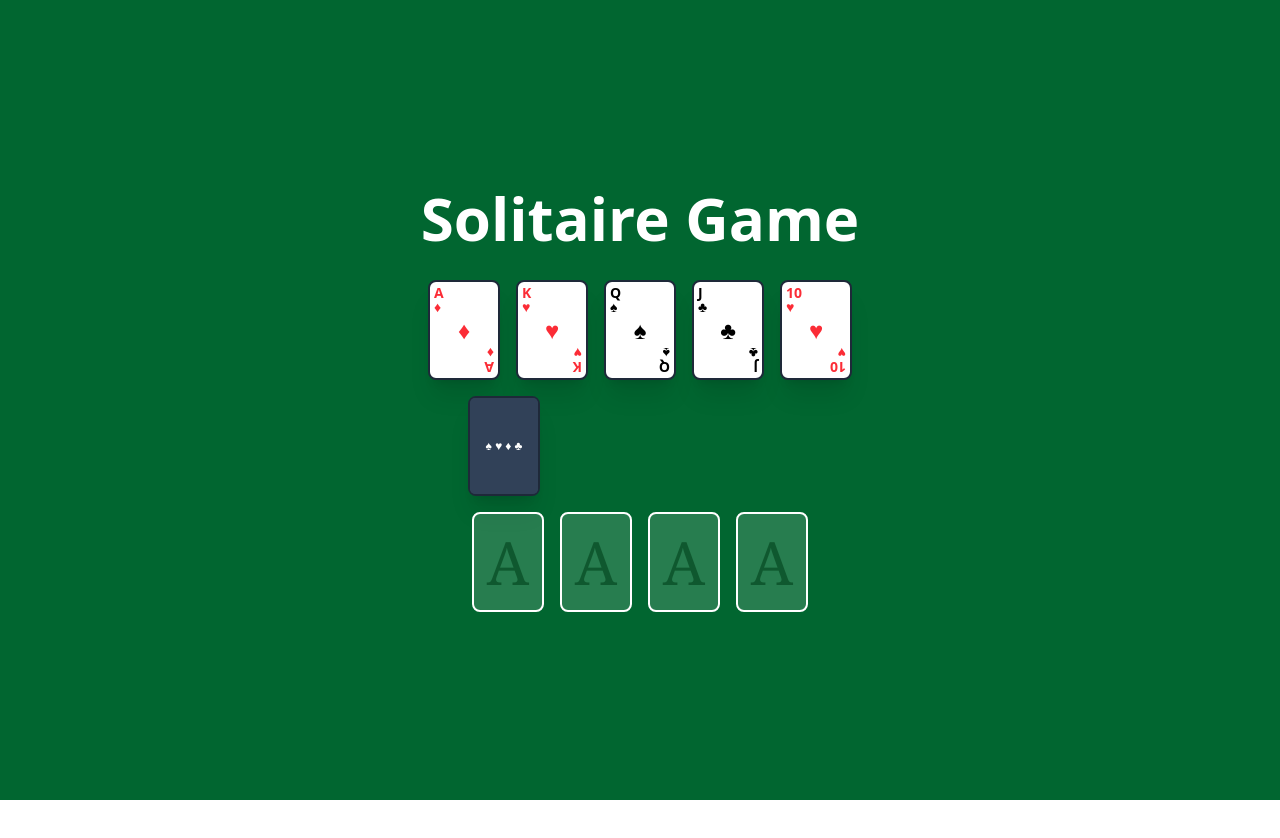
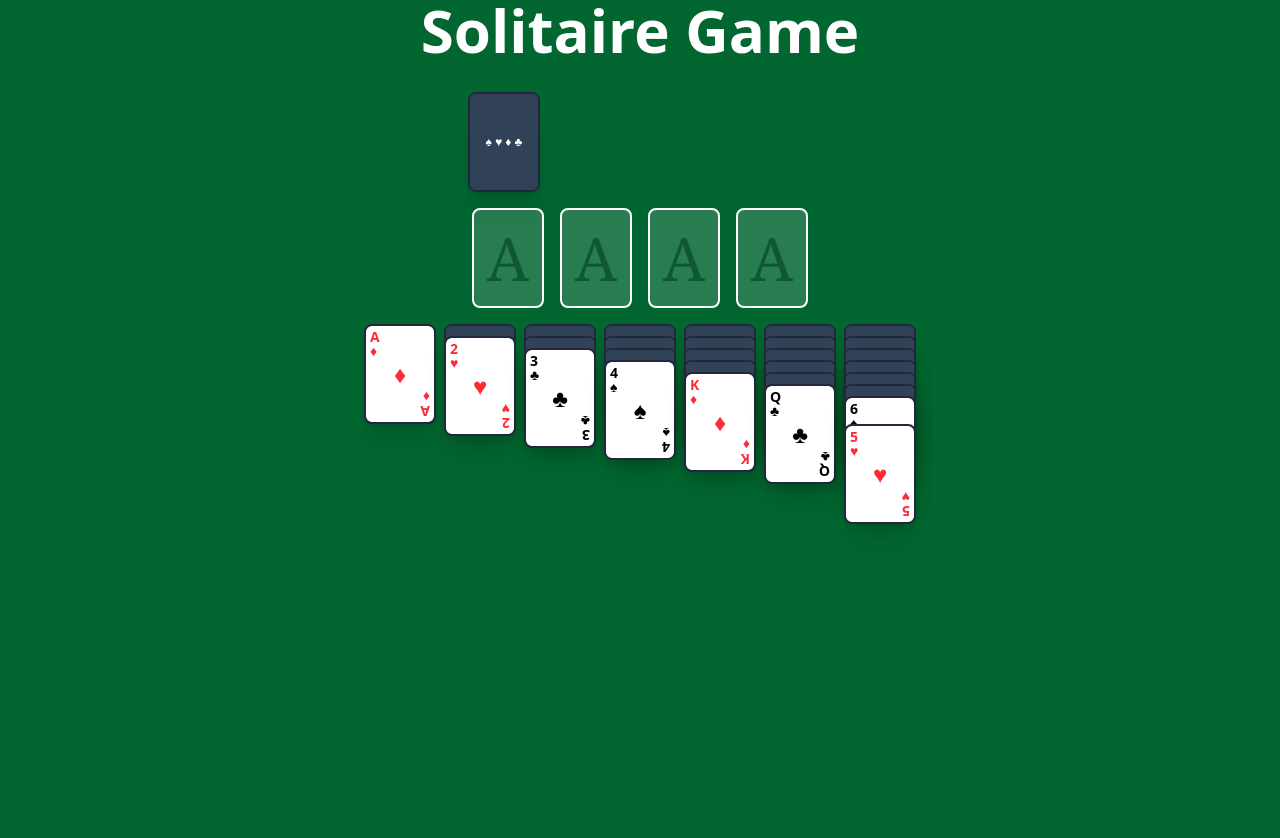
Before and after one commit to jgeneaguilar/klondike-solitaire, a React (Vite) app: page / in a window 1280 px wide. Shown: the top 838 px of the page. Before the commit the page ends 800 px from the top, so only its background shows below. Built offline with nearby package versions, Linux system fonts and the light colour scheme.

Commit message:
feat: create Tableau component with card stacking

```diff
--- a/src/App.tsx
+++ b/src/App.tsx
@@ -1,6 +1,6 @@
-import { Card } from './components/Card';
 import { Foundation } from './components/Foundation';
 import { StockAndWaste } from './components/StockAndWaste';
+import { Tableau } from './components/Tableau';
 import type { Card as CardType } from './types/game';
 
 function App() {
@@ -26,13 +26,9 @@ function App() {
       <div className="text-center">
         <h1 className="text-6xl font-bold text-white mb-4">Solitaire Game</h1>
       </div>
-      <div className="flex items-center gap-4">
-        {sampleCards.slice(0, 5).map((card, index) => (
-          <Card key={index} card={card} />
-        ))}
-      </div>
       <StockAndWaste cards={sampleCards} />
       <Foundation />
+      <Tableau />
     </div>
   );
 }
--- /dev/null
+++ b/src/components/Tableau.tsx
@@ -0,0 +1,90 @@
+import React, { useState } from 'react';
+import type { Card as CardType } from '../types/game';
+import { Card } from './Card';
+
+export const Tableau: React.FC = () => {
+  const [tableauPiles] = useState<CardType[][]>([
+    // test piles
+    [{ suit: 'diamonds', rank: 'A', isFaceUp: true }], // pile 0
+    [
+      { suit: 'diamonds', rank: 'A', isFaceUp: false },
+      { suit: 'hearts', rank: '2', isFaceUp: true },
+    ], // pile 1
+    [
+      { suit: 'diamonds', rank: 'A', isFaceUp: false },
+      { suit: 'diamonds', rank: '2', isFaceUp: false },
+      { suit: 'clubs', rank: '3', isFaceUp: true },
+    ], // pile 2
+    [
+      { suit: 'diamonds', rank: 'A', isFaceUp: false },
+      { suit: 'diamonds', rank: '2', isFaceUp: false },
+      { suit: 'diamonds', rank: '3', isFaceUp: false },
+      { suit: 'spades', rank: '4', isFaceUp: true },
+    ], // pile 3
+    [
+      { suit: 'diamonds', rank: 'A', isFaceUp: false },
+      { suit: 'diamonds', rank: '2', isFaceUp: false },
+      { suit: 'diamonds', rank: '3', isFaceUp: false },
+      { suit: 'diamonds', rank: '4', isFaceUp: false },
+      { suit: 'diamonds', rank: 'K', isFaceUp: true },
+    ], // pile 4
+    [
+      { suit: 'diamonds', rank: 'A', isFaceUp: false },
+      { suit: 'diamonds', rank: '2', isFaceUp: false },
+      { suit: 'diamonds', rank: '3', isFaceUp: false },
+      { suit: 'diamonds', rank: '4', isFaceUp: false },
+      { suit: 'diamonds', rank: '5', isFaceUp: false },
+      { suit: 'clubs', rank: 'Q', isFaceUp: true },
+    ], // pile 5
+    [
+      { suit: 'hearts', rank: 'K', isFaceUp: false },
+      { suit: 'hearts', rank: 'Q', isFaceUp: false },
+      { suit: 'hearts', rank: 'J', isFaceUp: false },
+      { suit: 'hearts', rank: '10', isFaceUp: false },
+      { suit: 'hearts', rank: '9', isFaceUp: false },
+      { suit: 'hearts', rank: '8', isFaceUp: false },
+      { suit: 'spades', rank: '6', isFaceUp: true },
+      { suit: 'hearts', rank: '5', isFaceUp: true },
+    ], // pile 6
+  ]);
+
+  const calculateTopOffset = (pile: CardType[], index: number) => {
+    const offset = index * -80;
+    const facedDownCards = pile.filter(card => !card.isFaceUp).length;
+
+    if (index > 0 && !pile[index - 1].isFaceUp) {
+      return offset + index * -16;
+    }
+
+    if (pile[index].isFaceUp) {
+      return offset + facedDownCards * -16;
+    }
+
+    return offset;
+  };
+
+  return (
+    <div className="flex gap-2">
+      {tableauPiles.map((pile, index) => (
+        <div key={`tableau-pile-${index}`} className="flex flex-col gap-2">
+          {pile.length > 0 ? (
+            pile.map((card, index) => (
+              <div
+                key={`${card.suit}-${card.rank}`}
+                className={`relative left-0`}
+                style={{
+                  zIndex: (index + 1) * 10,
+                  top: calculateTopOffset(pile, index),
+                }}
+              >
+                <Card card={card} />
+              </div>
+            ))
+          ) : (
+            <div className="flex items-center justify-center bg-white/15 border-2 border-white rounded-lg text-6xl font-serif text-green-900/90 h-25 w-18" />
+          )}
+        </div>
+      ))}
+    </div>
+  );
+};
```
